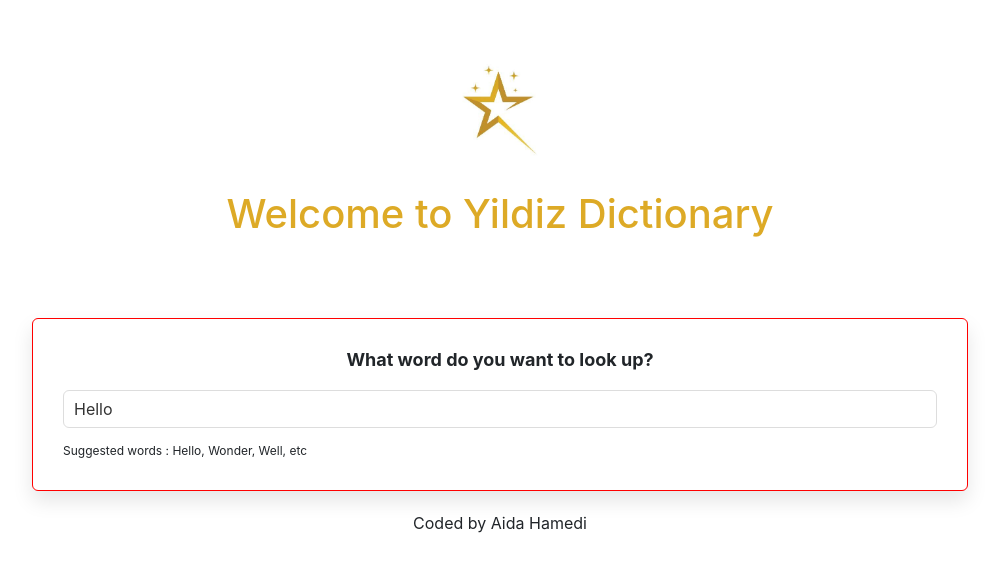
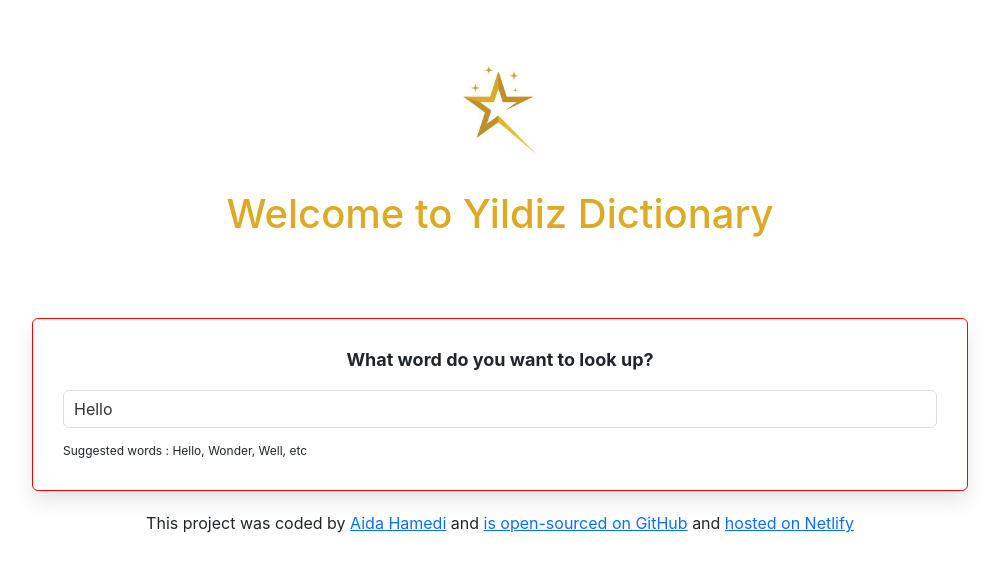
Before and after one commit to Aida2005/React-Dictionary-App, a React (Create React App) app: page / in a window 1280 px wide. Shown: the top 572 px of the page, without its empty margins (140-1139 px from the left). Built offline with nearby package versions, Linux system fonts and the light colour scheme; no server answers.

Commit message:
Finished the React Dictionary Project

```diff
--- a/src/App.js
+++ b/src/App.js
@@ -14,7 +14,7 @@ export default function App() {
         <Dictionary defaultKeyword="Hello"/>
       </main>
       <footer className="App-footer">
-       Coded by Aida Hamedi
+       This project was coded by <a href="https://hungry-mirzakhani-f66424.netlify.app" target="_blank" rel="noopener noreferrer">Aida Hamedi</a> and <a href="https://github.com/shecodesio/dictionary" target="_blank" rel="noopener noreferrer"> is open-sourced on GitHub</a> and <a href="https://shecodes-dictionary.netlify.app/" target="_blank" rel="noopener noreferrer">hosted on Netlify</a>
      </footer>
       </div>
     </div>
```
